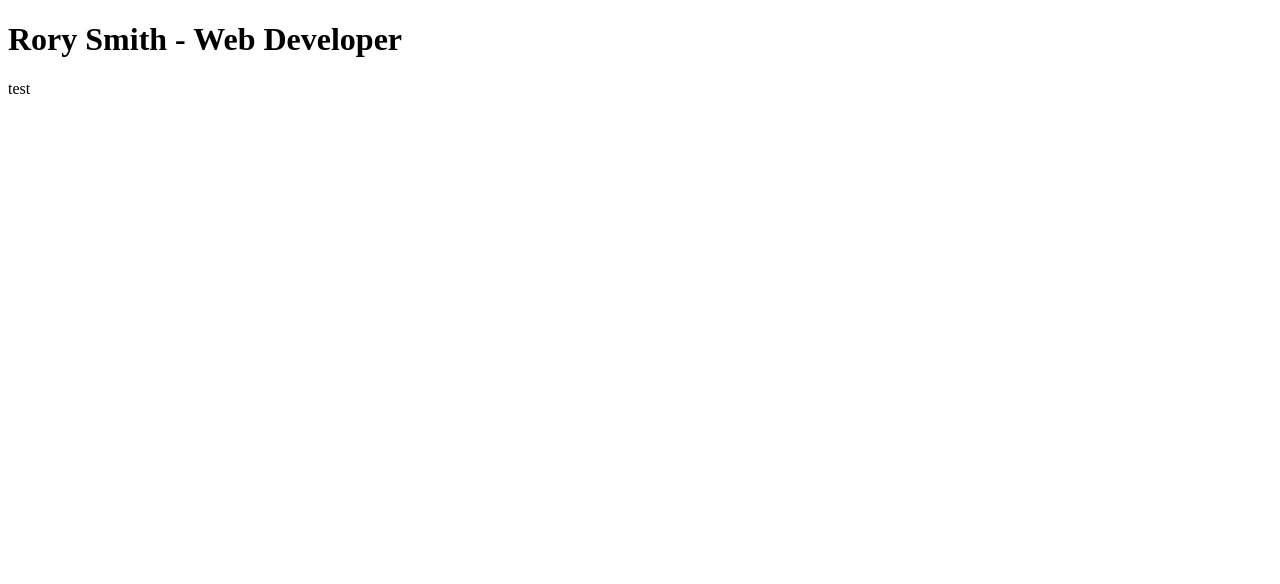
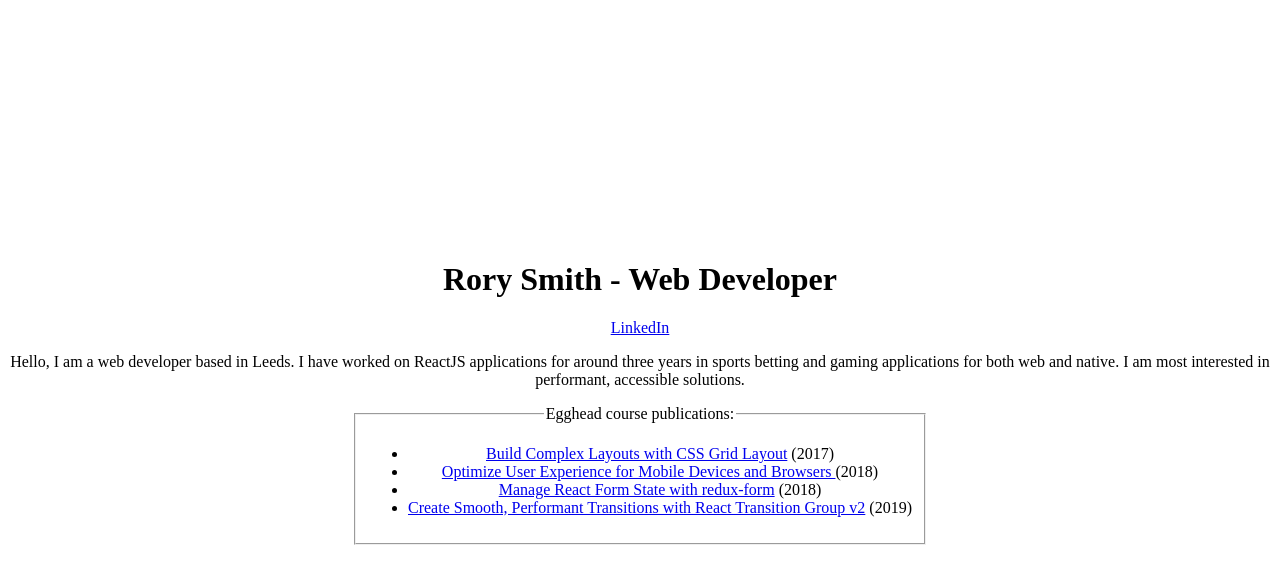
Before and after one commit to alanbuchanan/my-website, a plain HTML site: page index.html in a window 1280 px wide. Drawn offline with Linux system fonts and the light colour scheme.

Commit message:
Update site

```diff
--- a/index.html
+++ b/index.html
@@ -5,9 +5,37 @@
   <meta name="viewport" content="width=device-width, initial-scale=1.0">
   <meta http-equiv="X-UA-Compatible" content="ie=edge">
   <title>Rory Smith - Web Developer</title>
+  <style>
+    html,
+    body {
+      height: 100%
+    }
+    body {
+      display: flex;
+      flex-direction: column;
+      align-items: center;
+      justify-content: center;
+      text-align: center;
+
+    }
+  </style>
 </head>
 <body>
   <h1>Rory Smith - Web Developer</h1>
-  <p>test</p>
+  <a href="https://www.linkedin.com/in/rory-smith-b1b06331/">LinkedIn</a>
+  <p>Hello, I am a web developer based in Leeds. I have worked on ReactJS applications for around three years in sports betting and gaming applications for both web and native. I am most interested in performant, accessible solutions.</p>
+  <fieldset>
+      <legend>Egghead course publications:</legend>
+      <ul>
+        <li><a href="https://egghead.io/courses/build-complex-layouts-with-css-grid-layout">Build Complex Layouts with CSS Grid Layout</a> (2017)</li>
+        <li><a href="https://egghead.io/courses/optimize-user-experience-for-mobile-devices-and-browsers">Optimize User Experience for Mobile Devices and Browsers
+        </a> (2018)</li>
+        <li><a href="https://egghead.io/courses/manage-react-form-state-with-redux-form">Manage React Form State with redux-form</a> (2018)</li>
+        <li><a href="https://egghead.io/courses/create-smooth-performant-transitions-with-react-transition-group-v2">Create Smooth, Performant Transitions with React Transition Group v2</a> (2019)</li>
+      </ul>
+     </fieldset>
+  <ul>
+
+  </ul>
 </body>
 </html>
```
